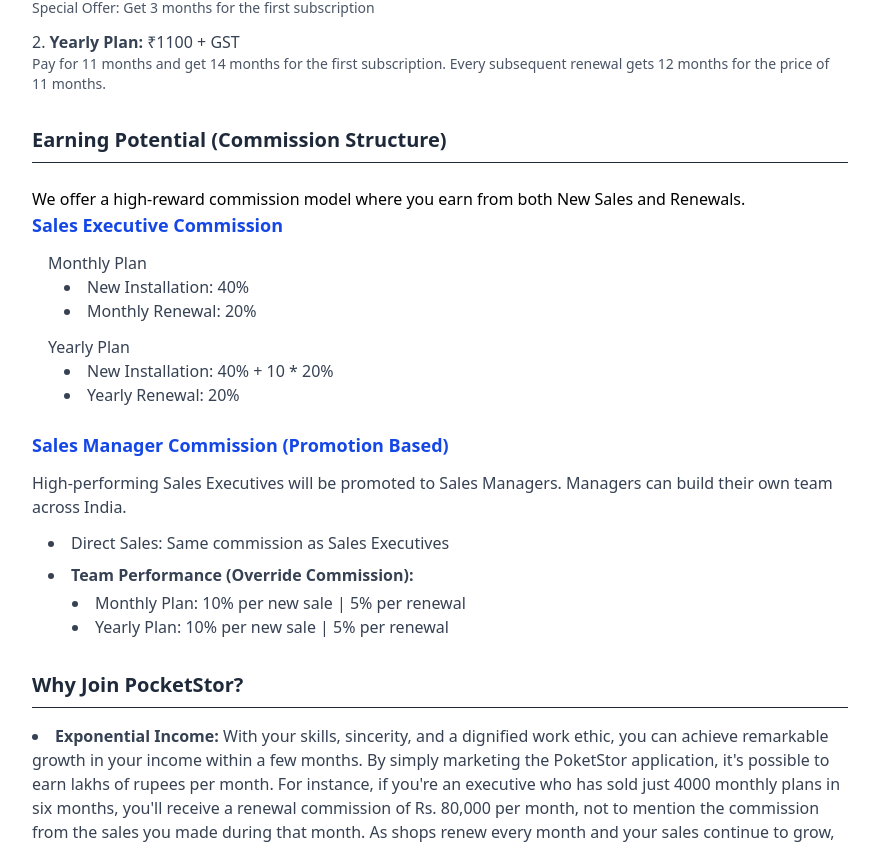
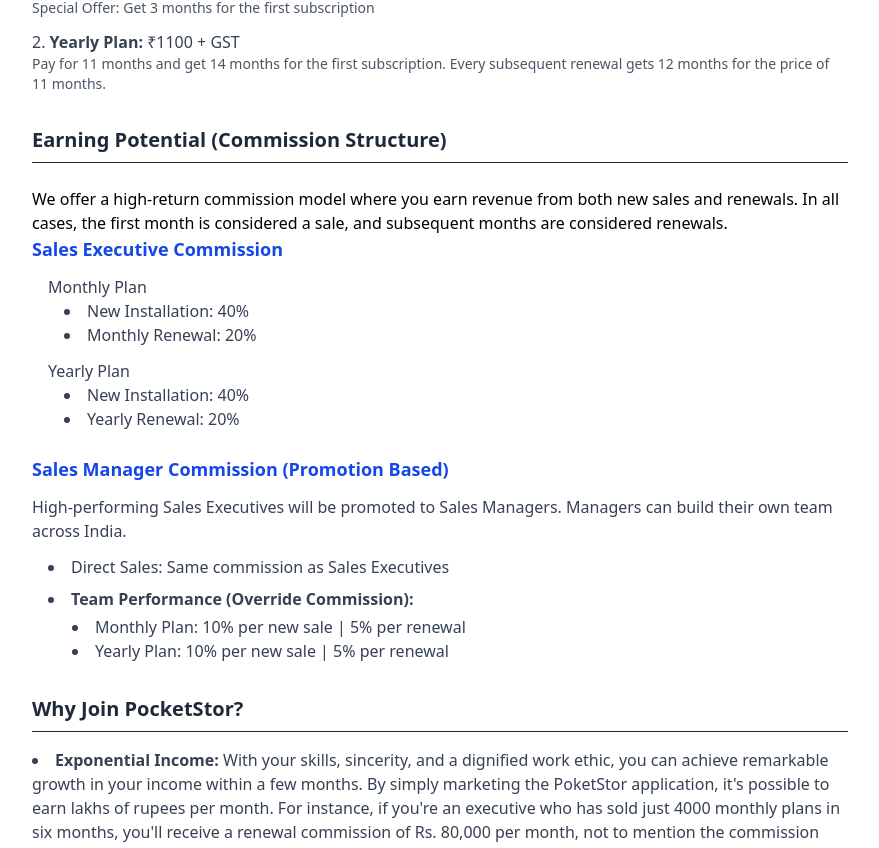
Before and after one commit to JahfarEv/pocketStore, a React (Vite) app: page /careers in a window 1280 px wide. Shown: the part 715-1563 px from the top of the page, without its empty margins (200-1079 px from the left). Built offline with nearby package versions, Linux system fonts and the light colour scheme; a web font is replaced by a local one.

Commit message:
updated_career

```diff
--- a/src/components/CareersPage.jsx
+++ b/src/components/CareersPage.jsx
@@ -87,7 +87,8 @@ export default function CareerSalesman() {
               <strong>Yearly Plan:</strong> ₹1100 + GST
               <div className="text-sm text-gray-600">
                 Pay for 11 months and get 14 months for the first subscription.
-                Every subsequent renewal gets 12 months for the price of 11 months.
+                Every subsequent renewal gets 12 months for the price of 11
+                months.
               </div>
             </li>
           </ol>
@@ -98,8 +99,9 @@ export default function CareerSalesman() {
           <h2 className="text-xl font-semibold text-gray-800 border-b pb-2">
             Earning Potential (Commission Structure)
           </h2>
-          We offer a high-reward commission model where you earn from both New
-          Sales and Renewals.
+          We offer a high-return commission model where you earn revenue from
+          both new sales and renewals. In all cases, the first month is
+          considered a sale, and subsequent months are considered renewals.
           {/* Sales Executive */}
           <div className="space-y-3">
             <h3 className="text-lg font-semibold text-blue-700">
@@ -118,7 +120,7 @@ export default function CareerSalesman() {
               <div>
                 <p className="font-medium">Yearly Plan</p>
                 <ul className="list-disc list-inside ml-4">
-                  <li>New Installation: 40% + 10 * 20%</li>
+                  <li>New Installation: 40% </li>
                   <li>Yearly Renewal: 20%</li>
                 </ul>
               </div>
```
